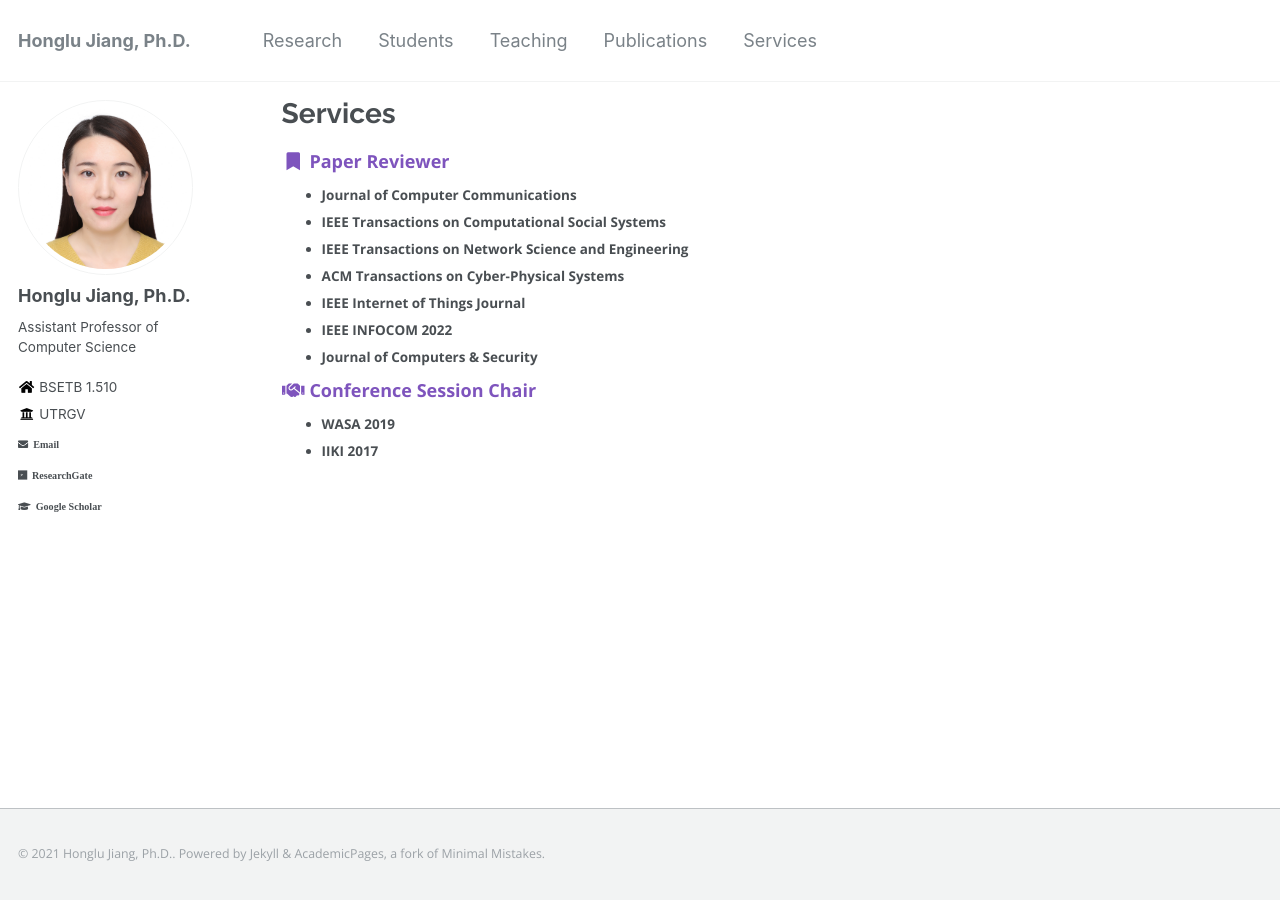
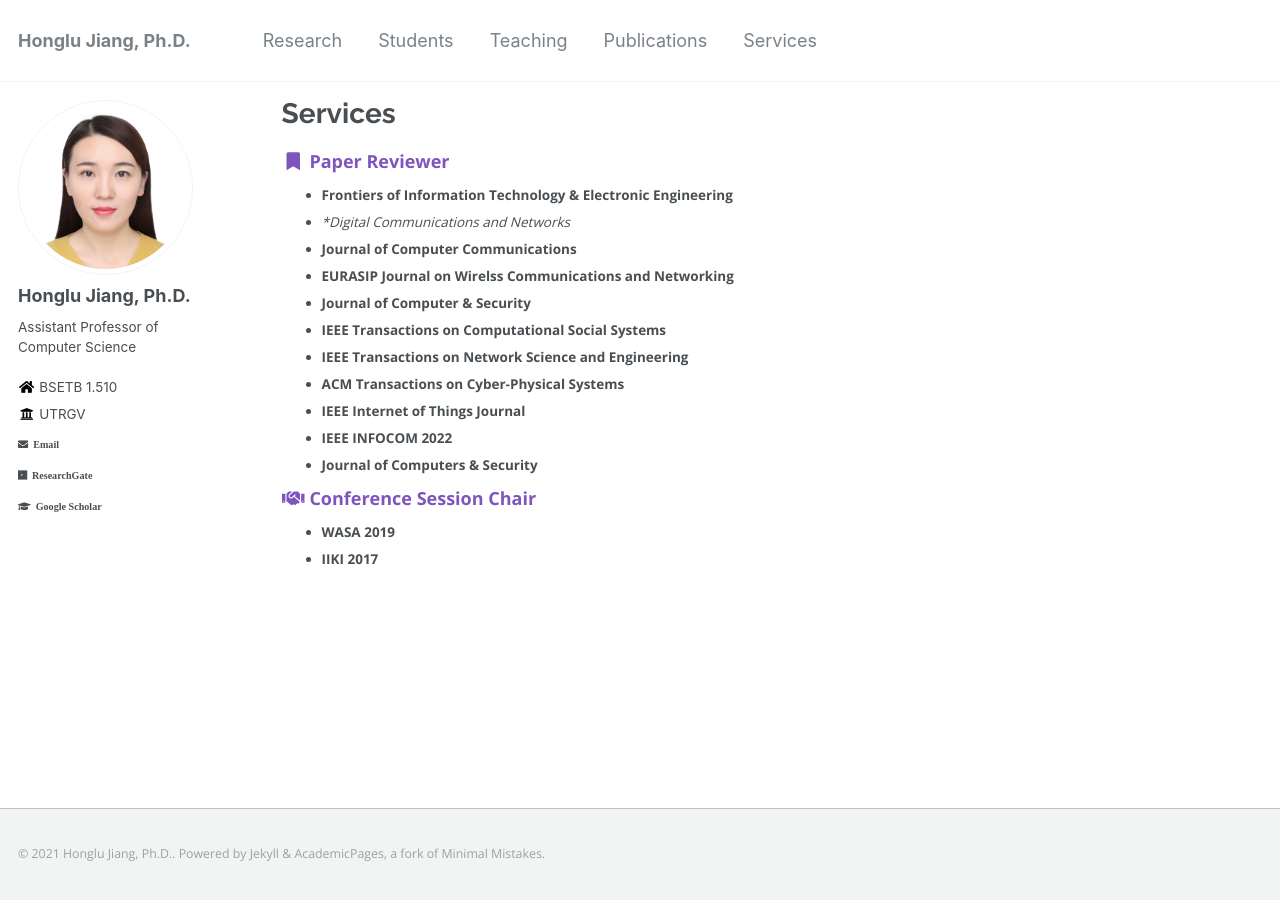
Before and after one commit to hljiang0720/hljiang.github.io, a Jekyll site: the page built from _pages/professional.md, in a window 1280 px wide. Built offline with Jekyll 4.4.1, drawn with Linux system fonts in a browser that asks for light colours.

Commit message:
Update professional.md

```diff
--- a/_pages/professional.md
+++ b/_pages/professional.md
@@ -5,7 +5,11 @@ author_profile: true
 ---
 
 ### <i class="fa fa-fw fa-bookmark" aria-hidden="true"></i> Paper Reviewer
+  * **Frontiers of Information Technology & Electronic Engineering**
+  * **Digital Communications and Networks*
   * **Journal of Computer Communications**
+  * **EURASIP Journal on Wirelss Communications and Networking**
+  * **Journal of Computer & Security**
   * **IEEE Transactions on Computational Social Systems**
   * **IEEE Transactions on Network Science and Engineering**
   * **ACM Transactions on Cyber-Physical Systems**
```
